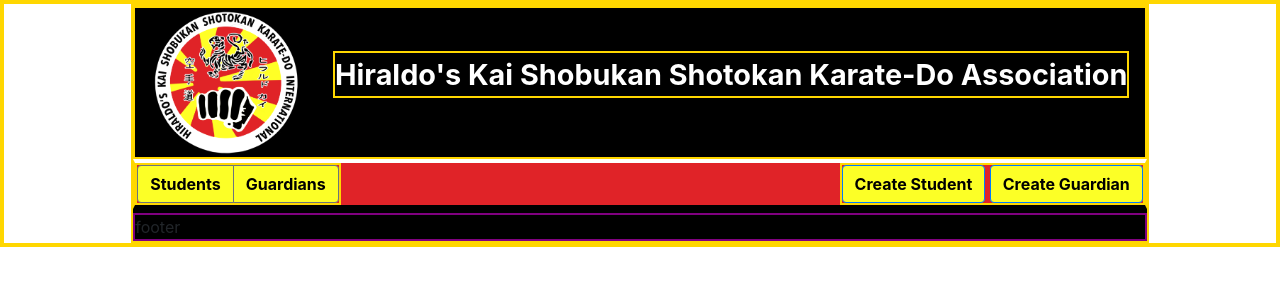
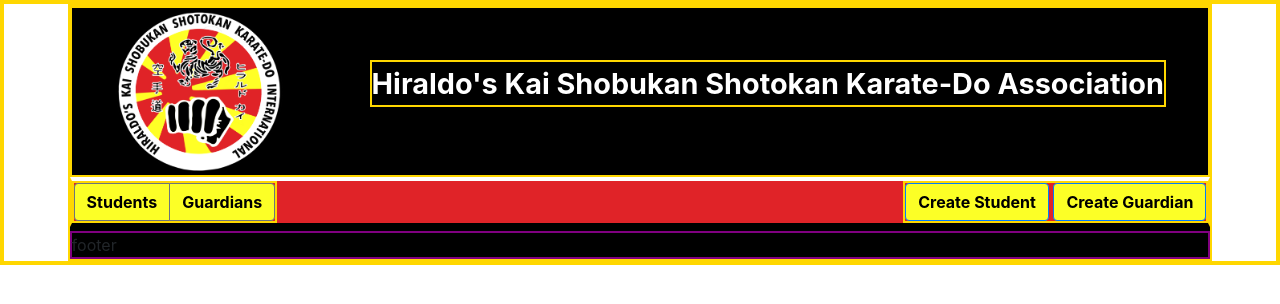
Before and after one commit to RosmaryFC/project-2-frontend, a plain HTML site: page index.html in a window 1280 px wide. Drawn offline with nearby package versions, Linux system fonts and the light colour scheme; no server answers.

Commit message:
expand width

```diff
--- a/styles/style.css
+++ b/styles/style.css
@@ -14,7 +14,7 @@
 
 body {
     display: grid;
-    grid-template-columns: 1fr 8fr 1fr;
+    grid-template-columns: 1fr 18fr 1fr;
     grid-template-rows: 1fr;
     /*TODO: get background coolor to change*/
 }
```
